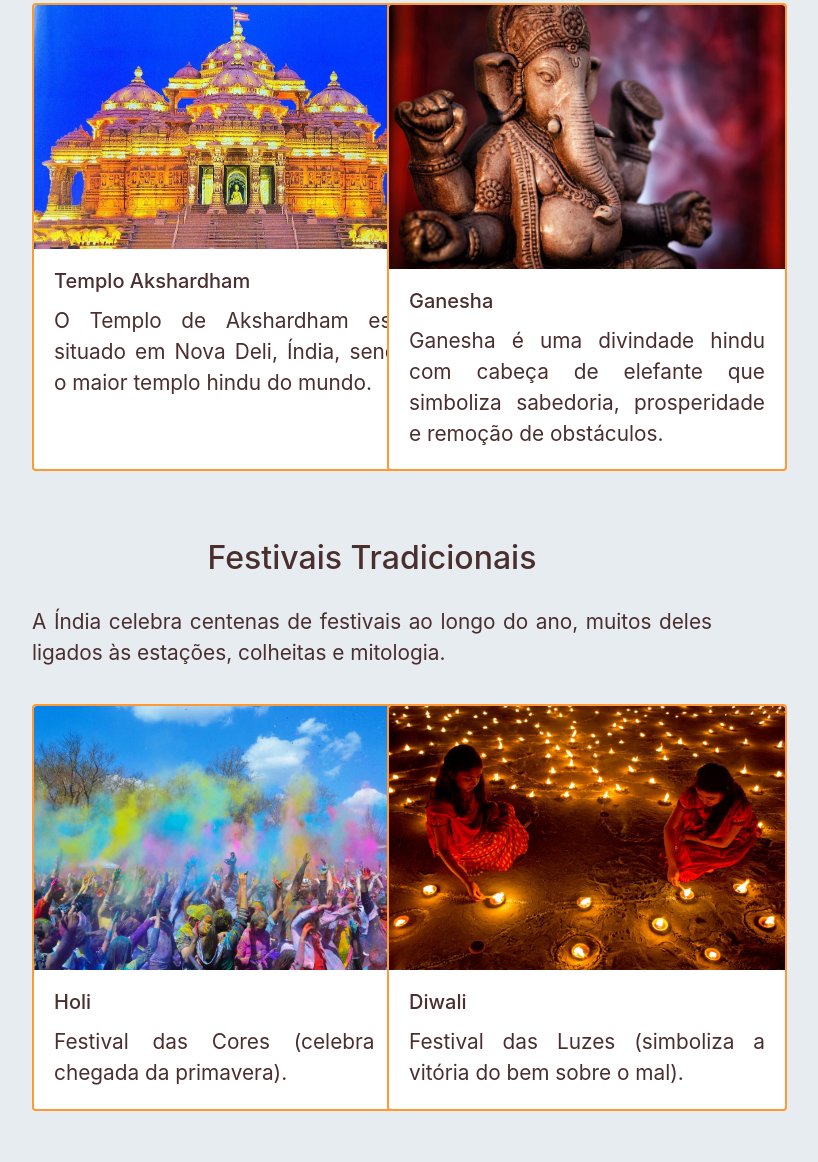
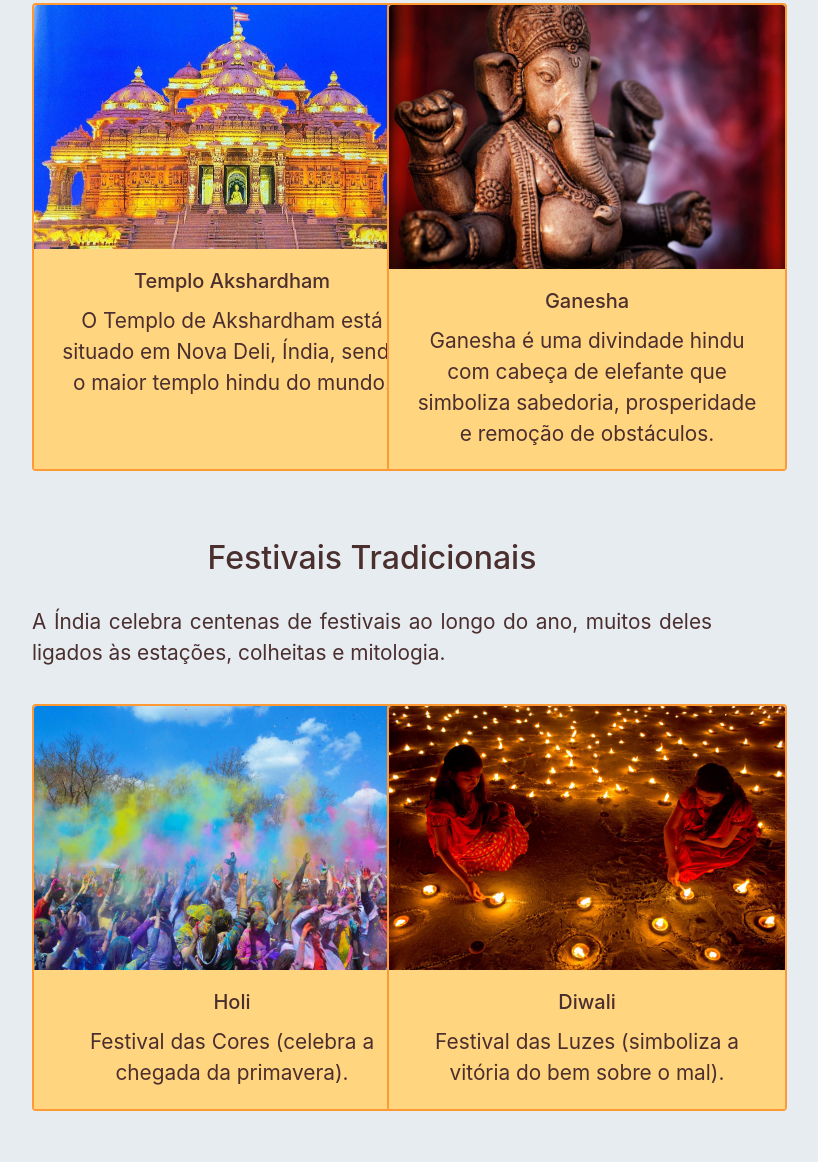
Before and after one commit to JoaoAndrade21/VoltaAoMundo-India, a plain HTML site: page cultura.html in a window 1280 px wide. Shown: the part 803-1965 px from the top of the page, without its empty margins (268-1086 px from the left). Drawn offline with nearby package versions, Linux system fonts and the light colour scheme.

Commit message:
Adicionado classe card-body para personalizar os cartões

```diff
--- a/estilo.css
+++ b/estilo.css
@@ -76,3 +76,13 @@ p{
     height: 400px;
 
 }
+
+.card-body {
+    background-color: #FFD580;
+    color: #4B2E2E;
+    text-align: center;
+}
+
+.pontos{
+    font-size: 1rem;
+}
```
